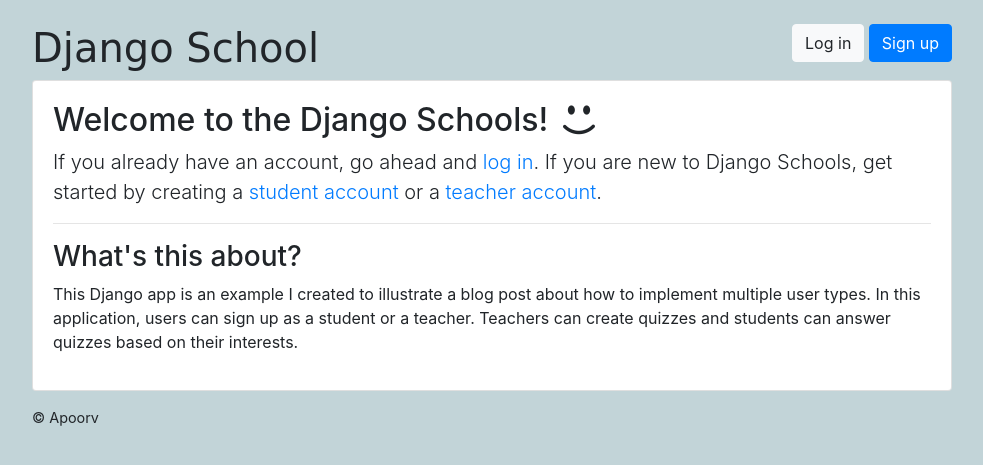
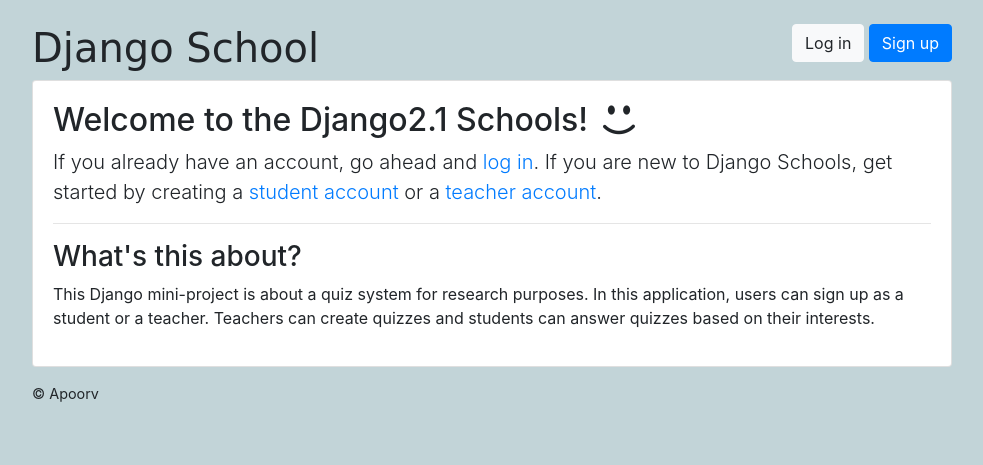
Before and after one commit to apoorvpatne10/schools, a Django app: page / in a window 1280 px wide. Shown: the top 465 px of the page, without its empty margins (148-1131 px from the left). Run offline with Django 3.2, Linux system fonts and the light colour scheme; some libraries are stand-ins or nearby versions; some web fonts are replaced.

Commit message:
changed home template

```diff
--- a/classroom/templates/classroom/home.html
+++ b/classroom/templates/classroom/home.html
@@ -1,7 +1,7 @@
 {% extends 'base.html' %}
 
 {% block content %}
-  <h2>Welcome to the Django Schools! <span class="icon-emo-happy"></span></h2>
+  <h2>Welcome to the Django2.1 Schools! <span class="icon-emo-happy"></span></h2>
   <p class="lead">
     If you already have an account, go ahead and <a href="{% url 'login' %}">log in</a>. If you are new to Django Schools, get started
     by creating a <a href="{% url 'student_signup' %}">student account</a> or a <a href="{% url 'teacher_signup' %}">teacher account</a>.
@@ -9,7 +9,7 @@
   <hr>
   <h3>What's this about?</h3>
   <p>
-    This Django app is an example I created to illustrate a blog post about how to implement multiple user types</a>.
+    This Django mini-project is about a quiz system for research purposes.
     In this application, users can sign up as a student or a teacher. Teachers can create quizzes and students can answer quizzes
     based on their interests.
   </p>
--- a/django_school/settings.py
+++ b/django_school/settings.py
@@ -129,11 +129,11 @@ USE_TZ = True
 
 PROJECT_ROOT = os.path.dirname(os.path.abspath(__file__))
 
-STATIC_ROOT = os.path.join(PROJECT_ROOT, 'staticfiles')
+# STATIC_ROOT = os.path.join(BASE_DIR, 'static')
 STATIC_URL = '/static/'
 
 STATICFILES_DIRS = [
-    os.path.join(PROJECT_ROOT, 'static'),
+    os.path.join(BASE_DIR, 'static'),
 ]
 
 # STATICFILES_STORAGE = 'whitenoise.storage.CompressedManifestStaticFilesStorage'
```
